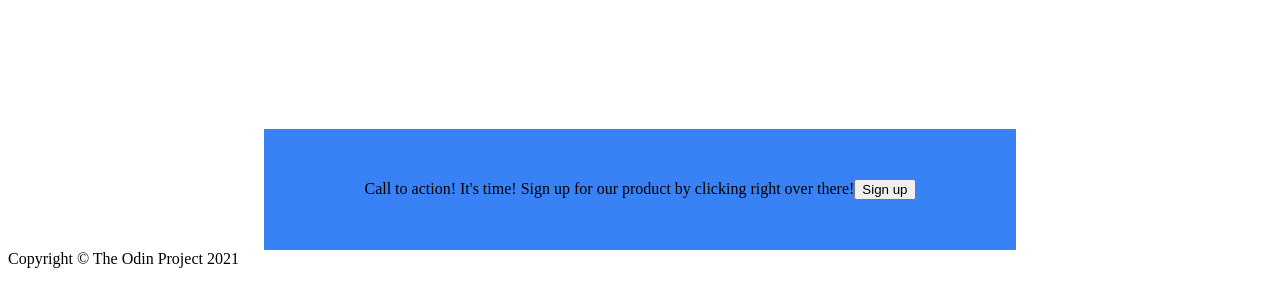
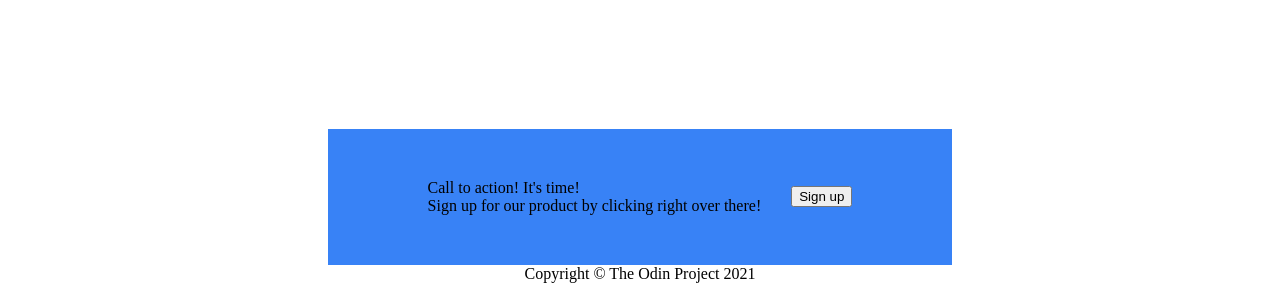
Before and after one commit to ind3ci5ive/landing-page-project, a plain HTML site: page index.html in a window 1280 px wide. Shown: the part 648-939 px from the top of the page. Drawn offline with Linux system fonts and the light colour scheme.

Commit message:
Finalize basic layout for landing page

```diff
--- a/index.html
+++ b/index.html
@@ -115,10 +115,11 @@
 
                 <div class="action-call-container">
 
-                    <p class="action-call-content">
+
+                    <div class="action-call-content">
                         Call to action! It's time!
-                        Sign up for our product by clicking right over there!
-                    </p>
+                        <p>Sign up for our product by clicking right over there!</p>
+                    </div>
 
 
                     <button>Sign up</button>
--- a/styles.css
+++ b/styles.css
@@ -115,8 +115,17 @@ p {
 .action-call-container {
 
     display: flex;
+    flex-direction: row;
     justify-content: center;
     align-items: center;
     background-color: #3882F6;
     padding: 50px 100px;
+    gap: 30px;
 }
+
+
+footer {
+
+    display: flex;
+    justify-content: center;
+}
```
